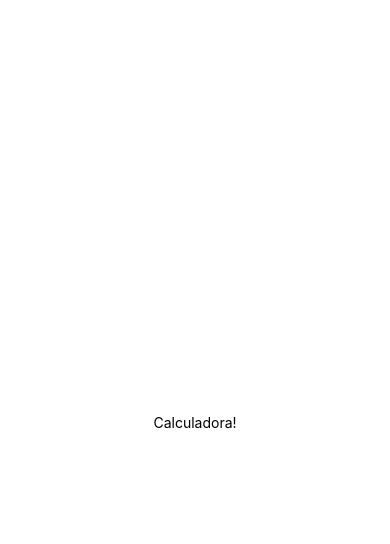
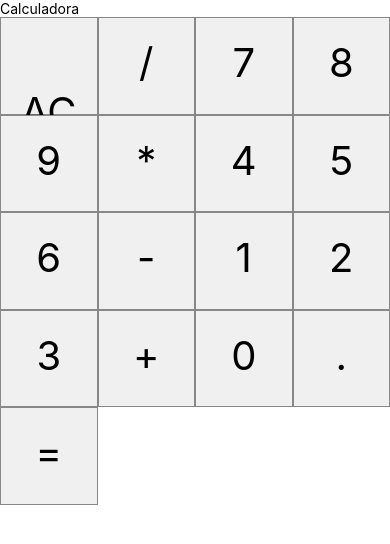
Before and after one commit to TiagoCiceri/cod3r-calculadora, a React Native app: screen / in a window 390 px wide. Shown: the top 544 px of the page. Built offline with nearby package versions, Linux system fonts and the light colour scheme.

Commit message:
layout button

```diff
--- a/App.tsx
+++ b/App.tsx
@@ -1,20 +1,42 @@
 import { StatusBar } from 'expo-status-bar';
-import { StyleSheet, Text, View } from 'react-native';
+import { SafeAreaView, StyleSheet, Text, View } from 'react-native';
+
+import Button from './src/components/Button'
 
 export default function App() {
   return (
-    <View style={styles.container}>
-      <Text>Calculadora!</Text>
+    <SafeAreaView style={styles.container}>
+      <Text>Calculadora</Text>
+      <View style={styles.buttons}>
+        <Button label='AC'/>
+        <Button label='/'/>
+        <Button label='7'/>
+        <Button label='8'/>
+        <Button label='9'/>
+        <Button label='*'/>
+        <Button label='4'/>
+        <Button label='5'/>
+        <Button label='6'/>
+        <Button label='-'/>
+        <Button label='1'/>
+        <Button label='2'/>
+        <Button label='3'/>
+        <Button label='+'/>
+        <Button label='0'/>
+        <Button label='.'/>
+        <Button label='='/>
+      </View>
       <StatusBar style="auto" />
-    </View>
+    </SafeAreaView>
   );
 }
 
 const styles = StyleSheet.create({
   container: {
     flex: 1,
-    backgroundColor: '#fff',
-    alignItems: 'center',
-    justifyContent: 'center',
+  },
+  buttons:{
+    flexDirection: 'row',
+    flexWrap: 'wrap',
   },
 });
--- a/src/components/Button.tsx
+++ b/src/components/Button.tsx
@@ -1 +1,25 @@
 import React from 'react'
+import  { StyleSheet, Text, Dimensions, TouchableHighlight } from 'react-native'
+
+const style = StyleSheet.create({
+    button: {
+        fontSize: 40,
+        height: Dimensions.get('window').width / 4,
+        width: Dimensions.get('window').width / 4,
+        padding: 20,
+        backgroundColor: '#f0f0f0',
+        textAlign: 'center',
+        borderWidth: 1,
+        borderColor: '#888'
+    }
+})
+
+export default props => {
+    return(
+        <>
+        <TouchableHighlight onPress={props.onClick}>
+            <Text style={style.button}> {props.label} </Text>
+        </TouchableHighlight>
+        </>
+    )
+}
```
